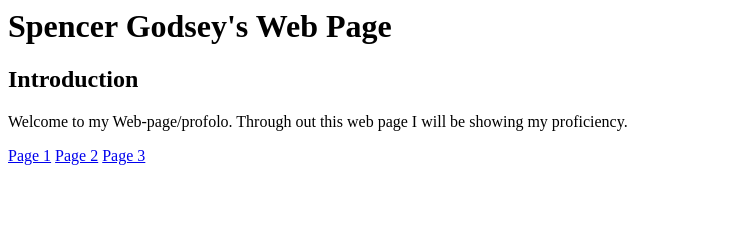
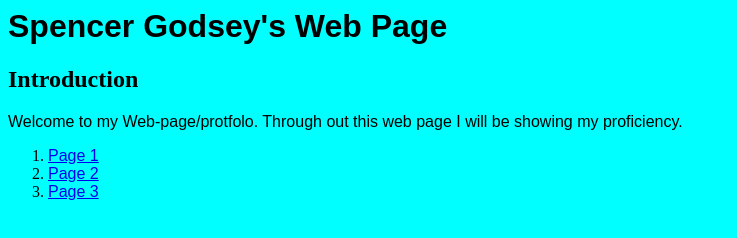
Before and after one commit to SpencerGodsey/SpencerGodsey.gethub.io, a plain HTML site: page Web-Pages/index.html in a window 1280 px wide. Shown: the whole page, without its empty margins (0-737 px from the left). Drawn offline with Linux system fonts and the light colour scheme.

Commit message:
Edited a bunch of stuff

```diff
--- a/Web-Pages/index.html
+++ b/Web-Pages/index.html
@@ -6,12 +6,14 @@
   <div class="Introduction div">
     <h1>Spencer Godsey's Web Page</h1>
   <h2 class="Introduction">Introduction</h2>
-  <p class="introduction">Welcome to my Web-page/profolo. Through out this web page I will be showing my proficiency.</p>
+  <p class="introduction">Welcome to my Web-page/protfolo. Through out this web page I will be showing my proficiency.</p>
   </div>
-  <nav>
-    <a href="./page1.html">Page 1</a>
-    <a href="./page2.html">Page 2</a>
-    <a href="./page3.html">Page 3</a>
+  <nav class="Web">
+    <ol>
+    <li><a href="./page1.html">Page 1</a></li>
+    <li><a href="./page2.html">Page 2</a></li>
+    <li><a href="./page3.html">Page 3</a></li>
+  </ol>
   </nav>
 </body>
 </html>
--- /dev/null
+++ b/Web-Pages/style.css
@@ -0,0 +1,12 @@
+body{
+    background-color: aqua;
+}
+h1{
+    font-family: Arial, Helvetica, sans-serif;
+}
+p{
+    font-family: Arial, Helvetica, sans-serif;
+}
+a{
+    font-family: Arial, Helvetica, sans-serif;
+}
```
Also changed, not shown: Web-Pages/page1.html (+6 -1 lines), Web-Pages/page2.html (+6 -1 lines), Web-Pages/page3.html (+6 -1 lines), style.css (added).
